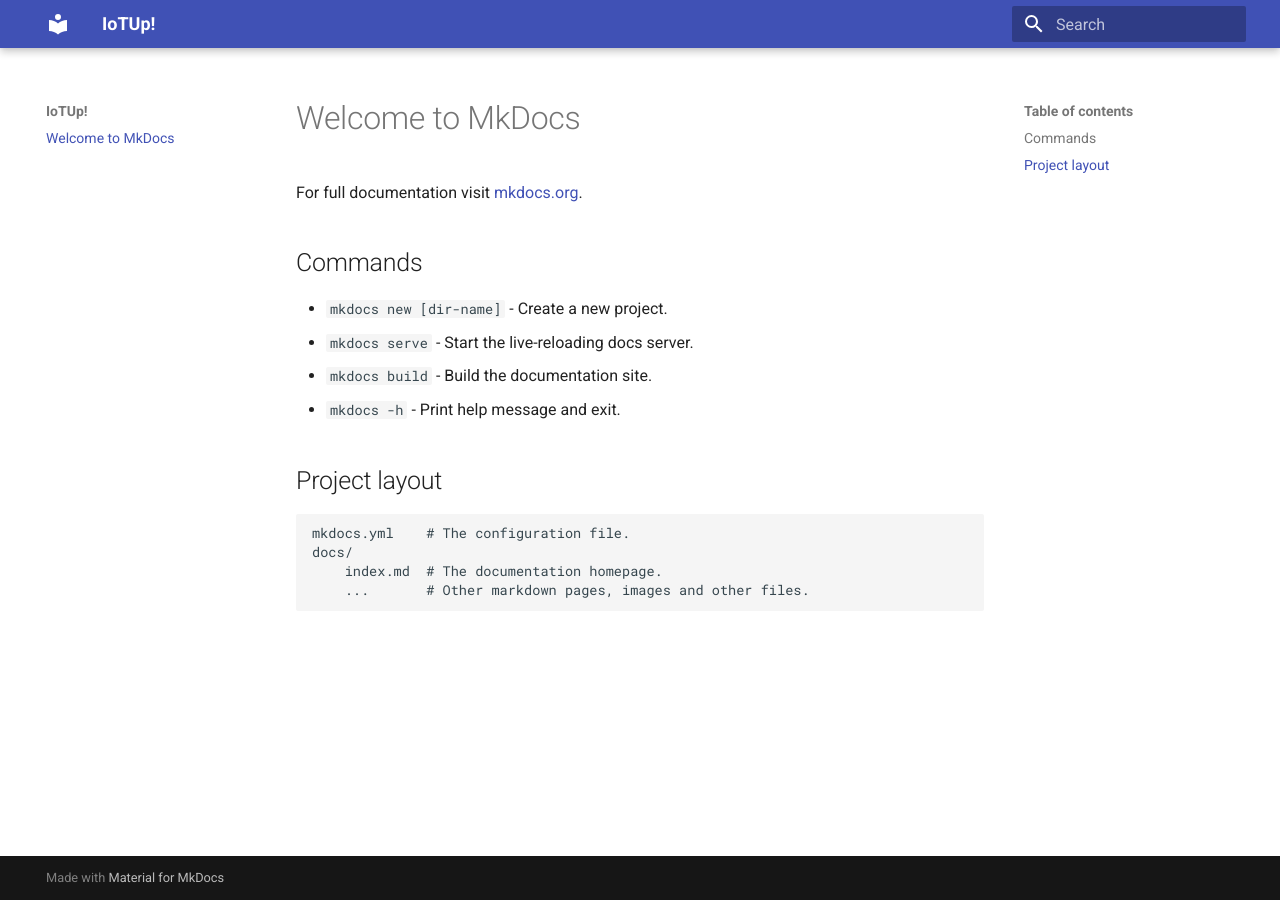
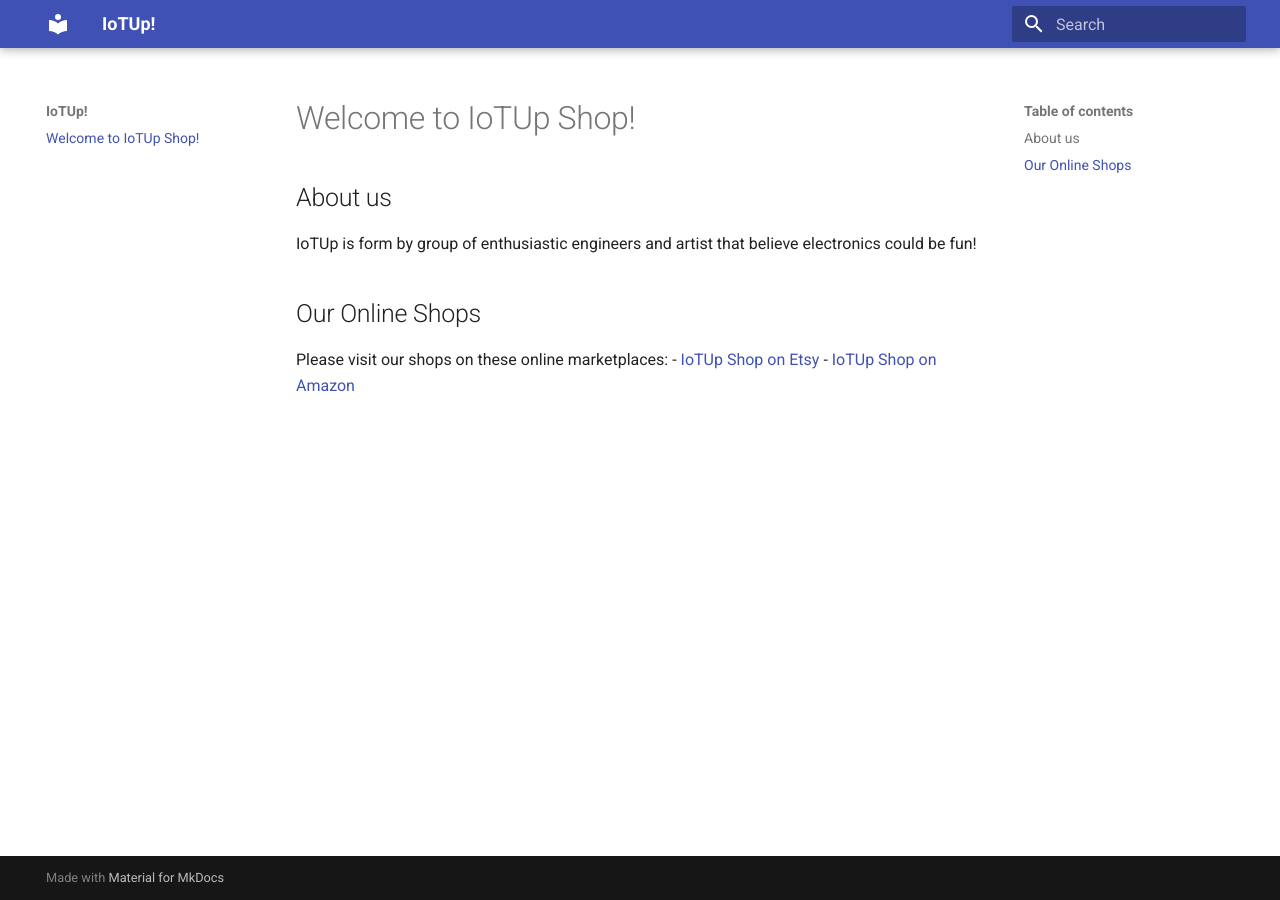
Before and after one commit to Gear4Hackers/gear4hackers.github.io, an MkDocs documentation site: the page built from docs/index.md, in a window 1280 px wide. Built offline with MkDocs 1.6.1 and Material for MkDocs 9.7.7, drawn with Linux system fonts in a browser that asks for light colours.

Commit message:
Update index.md

```diff
--- a/docs/index.md
+++ b/docs/index.md
@@ -1,17 +1,9 @@
-# Welcome to MkDocs
+# Welcome to IoTUp Shop!
 
-For full documentation visit [mkdocs.org](https://www.mkdocs.org).
+## About us
+IoTUp is form by group of enthusiastic engineers and artist that believe electronics could be fun!
 
-## Commands
-
-* `mkdocs new [dir-name]` - Create a new project.
-* `mkdocs serve` - Start the live-reloading docs server.
-* `mkdocs build` - Build the documentation site.
-* `mkdocs -h` - Print help message and exit.
-
-## Project layout
-
-    mkdocs.yml    # The configuration file.
-    docs/
-        index.md  # The documentation homepage.
-        ...       # Other markdown pages, images and other files.
+## Our Online Shops
+Please visit our shops on these online marketplaces:
+- [IoTUp Shop on Etsy](https://www.etsy.com/uk/shop/IoTUp)
+- [IoTUp Shop on Amazon](https://www.amazon.co.uk/Coaster-Electronic-Engineers-Scientists-Students/dp/B0B8PHMSVF)
```
